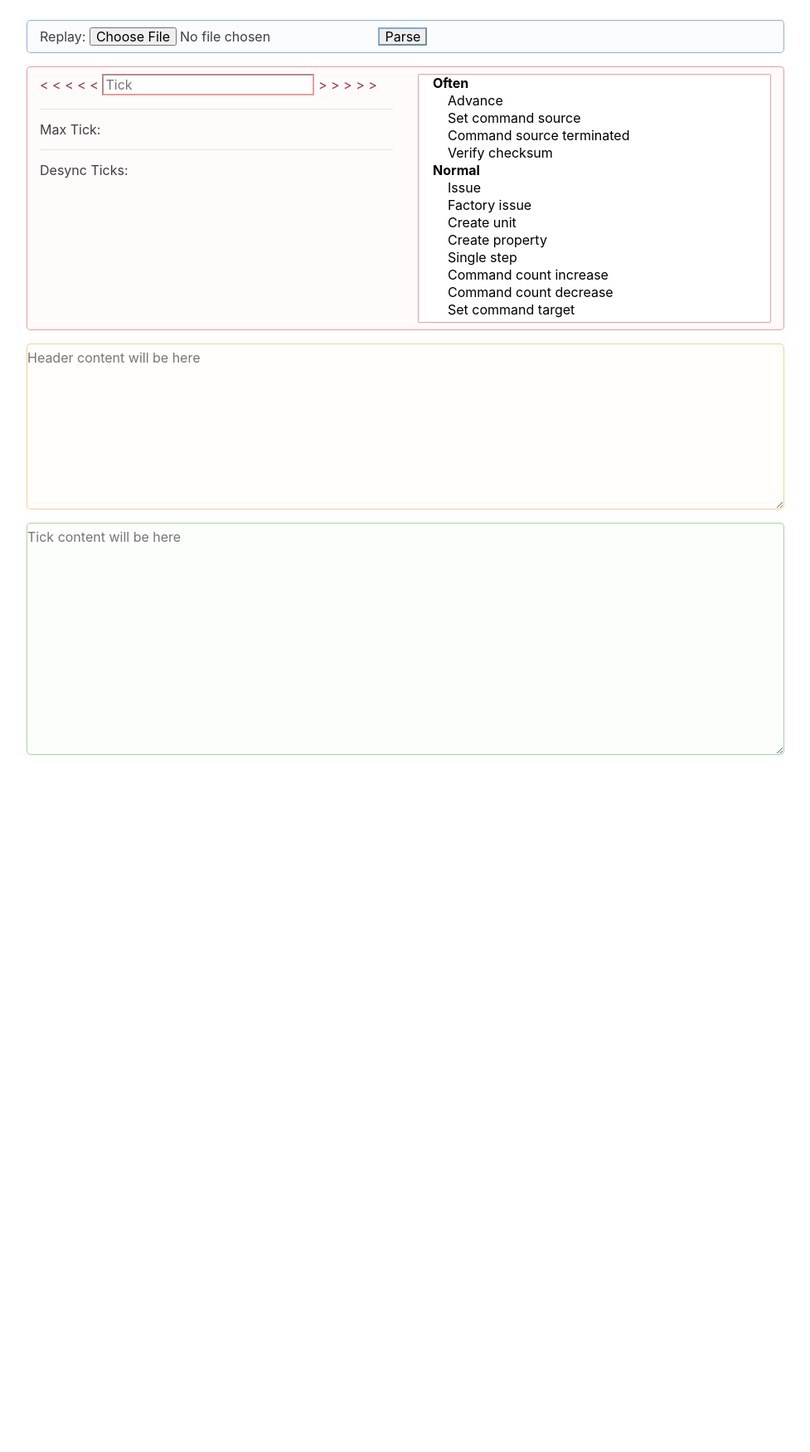
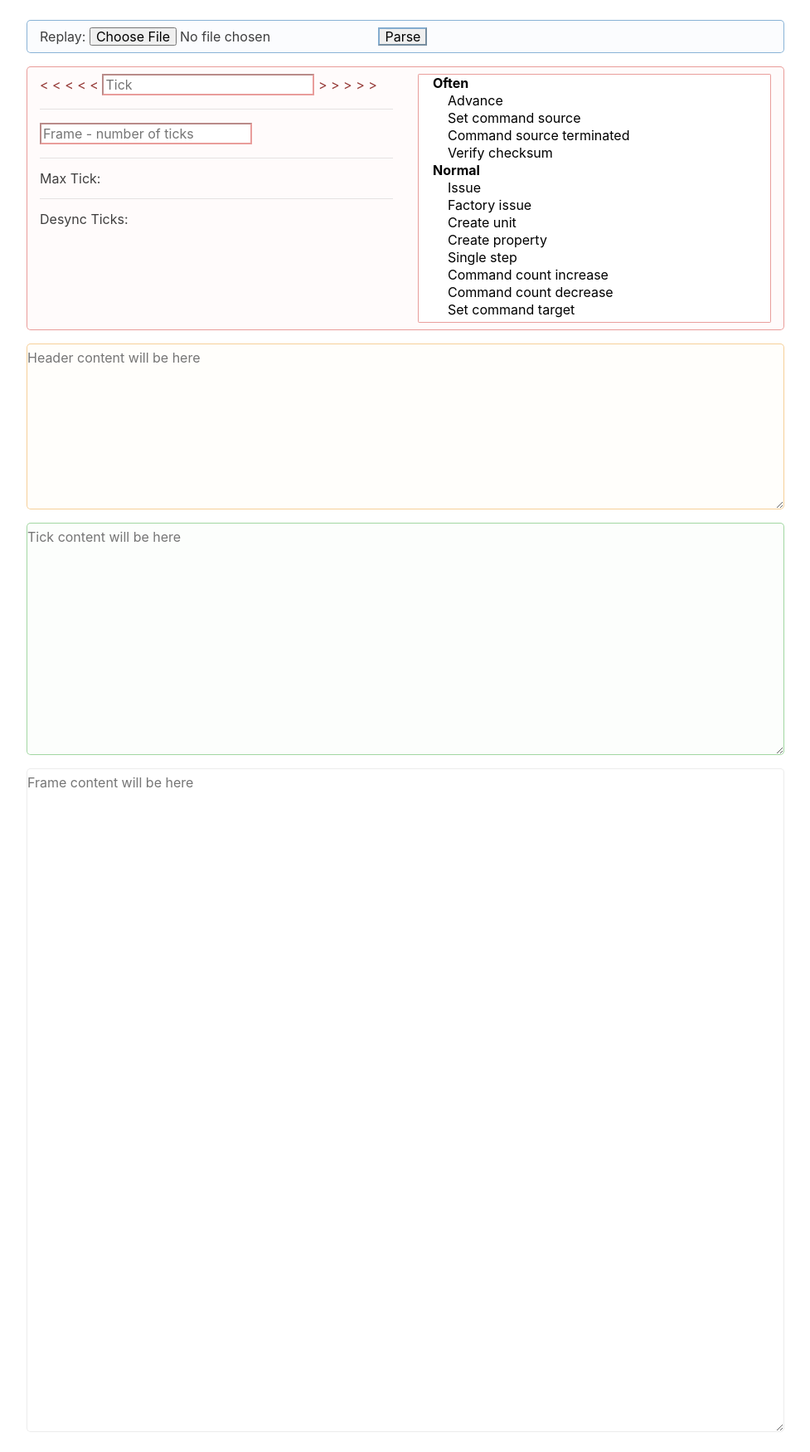
Before and after one commit to norraxx/faf-scfa-replay-api, a Python web app: template templates/parse.html in a window 1280 px wide. Shown: the whole page at 83% size, without its empty margins (151-1128 px from the left). Before the commit the page ends 910 px from the top, so only its background shows below. Run offline with Jinja, Linux system fonts and the light colour scheme; the template is opened without the code that fills it, so the values that code supplies are empty; some libraries are stand-ins or nearby versions.

Commit message:
Add frame - couple ticks around viewer

```diff
--- a/static/css/main.css
+++ b/static/css/main.css
@@ -78,6 +78,10 @@ body {
     height: 35vh;
     overflow-y: auto;
 }
+#replay-frame {
+    height: 100vh;
+    overflow-y: auto;
+}
 
 #replay-filter {
     height: 300px;
--- a/static/js/main.js
+++ b/static/js/main.js
@@ -17,6 +17,28 @@ function renderBody() {
     }
     document.getElementById("replay-body").innerHTML = JSON.stringify(
         document.replayData['body'][document.replayTick], null, 4);
+
+	//show frame of ticks if frameSize is set
+	var frameSize = document.getElementById("replay-frame-number").value;
+if(typeof frameSize !== 'undefined' && frameSize != 0){
+		var frameStart = 0;
+		var frameBody = '';
+		var frameOverhead = 10;
+		if(frameSize < replayTick){
+			frameStart = replayTick - frameSize;
+		} else {
+			frameStart = replayTick;
+		}
+		for(var i1 = frameStart; i1++; i1 <= replayTick + frameOverhead || i1 <= document.replayData['body'].length - 1){
+			frameBody += "Tick #'+i1+'\n #";
+			frameBody +=JSON.stringify(
+			document.replayData['body'][i1], null, 4);
+			frameBody += "\n\n";
+		}
+		//show frame on screen
+		document.getElementById("replay-frame").innerHTML = frameBody;
+	}
+
     document.getElementById("replay-tick").value = document.replayTick;
     document.getElementById("replay-max-tick").innerText = document.replayData['body'].length - 1;
     document.getElementById("replay-desync-ticks").innerText = document.replayData['desync_ticks'].join(", ");
@@ -36,6 +58,7 @@ function loadReplay(e) {
 
     axios.post(
         e.target.getAttribute("action"),
+		crossDomain: true,
         formData,
         {headers: {"Content-Type": "multipart/form-data"}}
     ).then(response => {
--- a/templates/parse.html
+++ b/templates/parse.html
@@ -29,6 +29,8 @@
                         <input type="number" id="replay-tick" placeholder="Tick" />
                         <a id="replay-step-right" href="#">&gt; &gt; &gt; &gt; &gt;</a><br />
                         <hr />
+                       <input type="number" id="replay-frame-number" placeholder="Frame - number of ticks" />
+						<hr />
                         Max Tick: <span id="replay-max-tick"></span>
                         <hr />
                         Desync Ticks: <span id="replay-desync-ticks"></span>
@@ -77,6 +79,9 @@
             <textarea class="row block green-line col-12" id="replay-body"
                 placeholder="Tick content will be here"
             ></textarea>
+			<textarea class="row block yellos-line col-12" id="replay-frame"
+                placeholder="Frame content will be here"
+            ></textarea>
         </div>
 
         <script src="{{ url_for('static', filename='js/axios.min.js') }}"></script>
```
